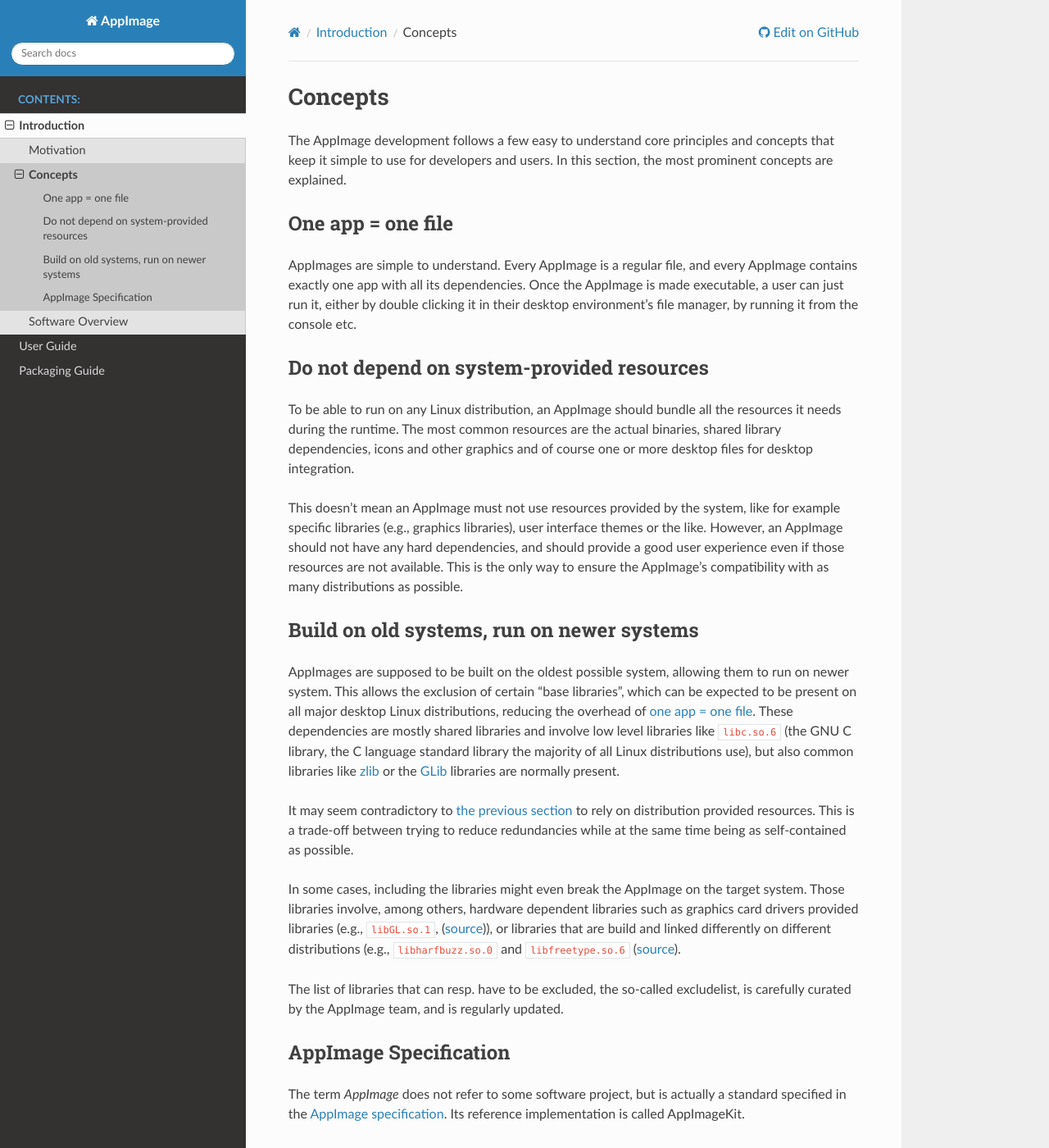
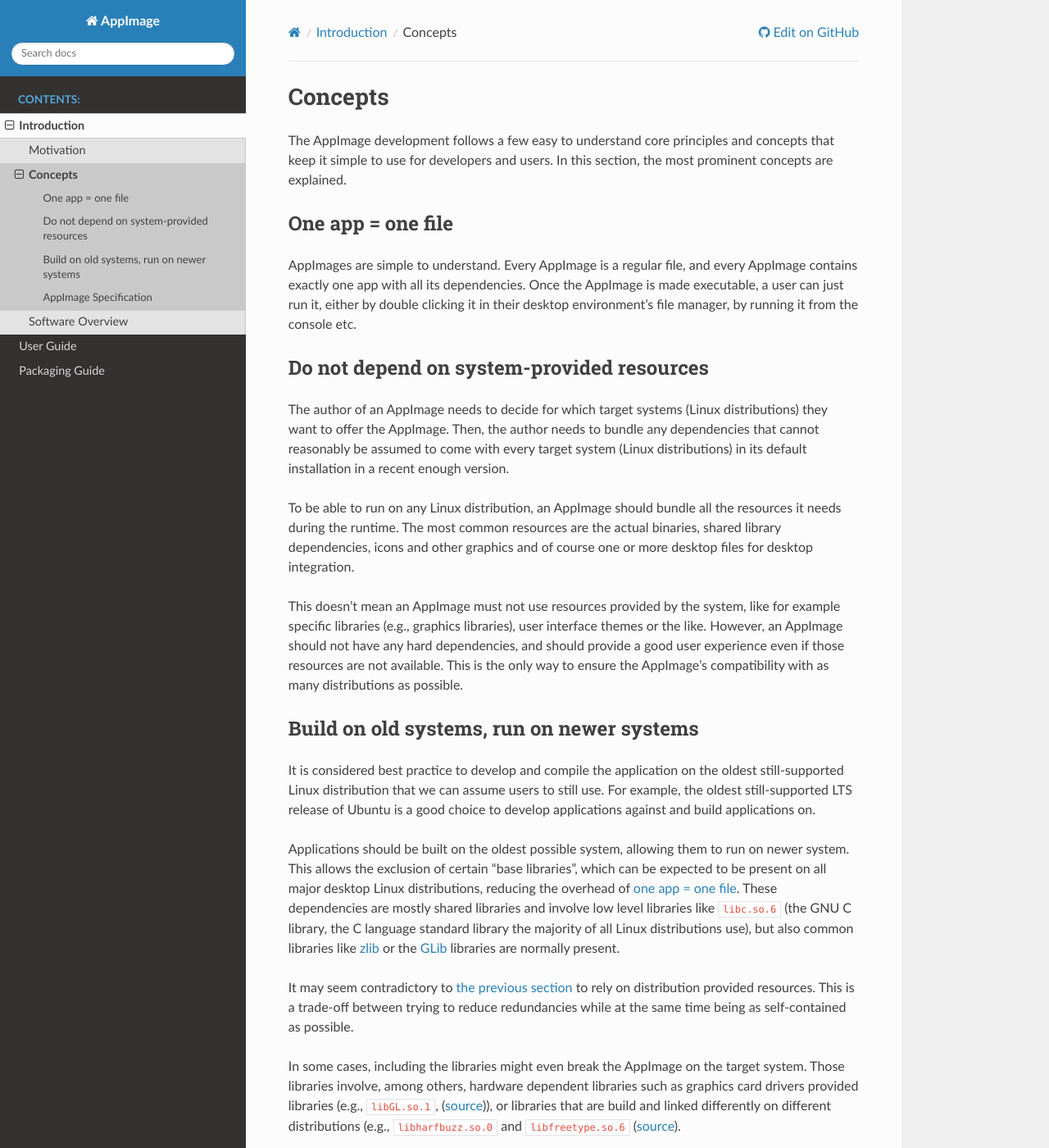
Before and after one commit to AppImage/docs.appimage.org, a Sphinx documentation site: the page built from source/introduction/concepts.rst, in a window 1280 px wide and 1400 px high. Shown: the whole window at 82% size. Built offline with Sphinx 7.4.7 and the Read the Docs theme 2.0.0, drawn with Linux system fonts in a browser that asks for light colours; pages that are not in the unit, such as notebooks, are missing from menus.

Commit message:
Update concepts.rst

```diff
--- a/source/introduction/concepts.rst
+++ b/source/introduction/concepts.rst
@@ -17,6 +17,8 @@
 Do not depend on system-provided resources
 ------------------------------------------
 
+The author of an AppImage needs to decide for which target systems (Linux distributions) they want to offer the AppImage.  Then, the author needs to bundle any dependencies that cannot reasonably be assumed to come with every target system (Linux distributions) in its default installation in a recent enough version.
+
 To be able to run on any Linux distribution, an AppImage should bundle all the resources it needs during the runtime. The most common resources are the actual binaries, shared library dependencies, icons and other graphics and of course one or more desktop files for desktop integration.
 
 This doesn't mean an AppImage must not use resources provided by the system, like for example specific libraries (e.g., graphics libraries), user interface themes or the like. However, an AppImage should not have any hard dependencies, and should provide a good user experience even if those resources are not available. This is the only way to ensure the AppImage's compatibility with as many distributions as possible.
@@ -27,7 +29,9 @@
 Build on old systems, run on newer systems
 ------------------------------------------
 
-AppImages are supposed to be built on the oldest possible system, allowing them to run on newer system. This allows the exclusion of certain "base libraries", which can be expected to be present on all major desktop Linux distributions, reducing the overhead of :ref:`one app = one file <one-app-one-file-principle>`. These dependencies are mostly shared libraries and involve low level libraries like :code:`libc.so.6` (the GNU C library, the C language standard library the majority of all Linux distributions use), but also common libraries like zlib_ or the GLib_ libraries are normally present.
+It is considered best practice to develop and compile the application on the oldest still-supported Linux distribution that we can assume users to still use. For example, the oldest still-supported LTS release of Ubuntu is a good choice to develop applications against and build applications on.
+
+Applications should be built on the oldest possible system, allowing them to run on newer system. This allows the exclusion of certain "base libraries", which can be expected to be present on all major desktop Linux distributions, reducing the overhead of :ref:`one app = one file <one-app-one-file-principle>`. These dependencies are mostly shared libraries and involve low level libraries like :code:`libc.so.6` (the GNU C library, the C language standard library the majority of all Linux distributions use), but also common libraries like zlib_ or the GLib_ libraries are normally present.
 
 It may seem contradictory to :ref:`the previous section <no-external-dependencies>` to rely on distribution provided resources. This is a trade-off between trying to reduce redundancies while at the same time being as self-contained as possible.
 
```
